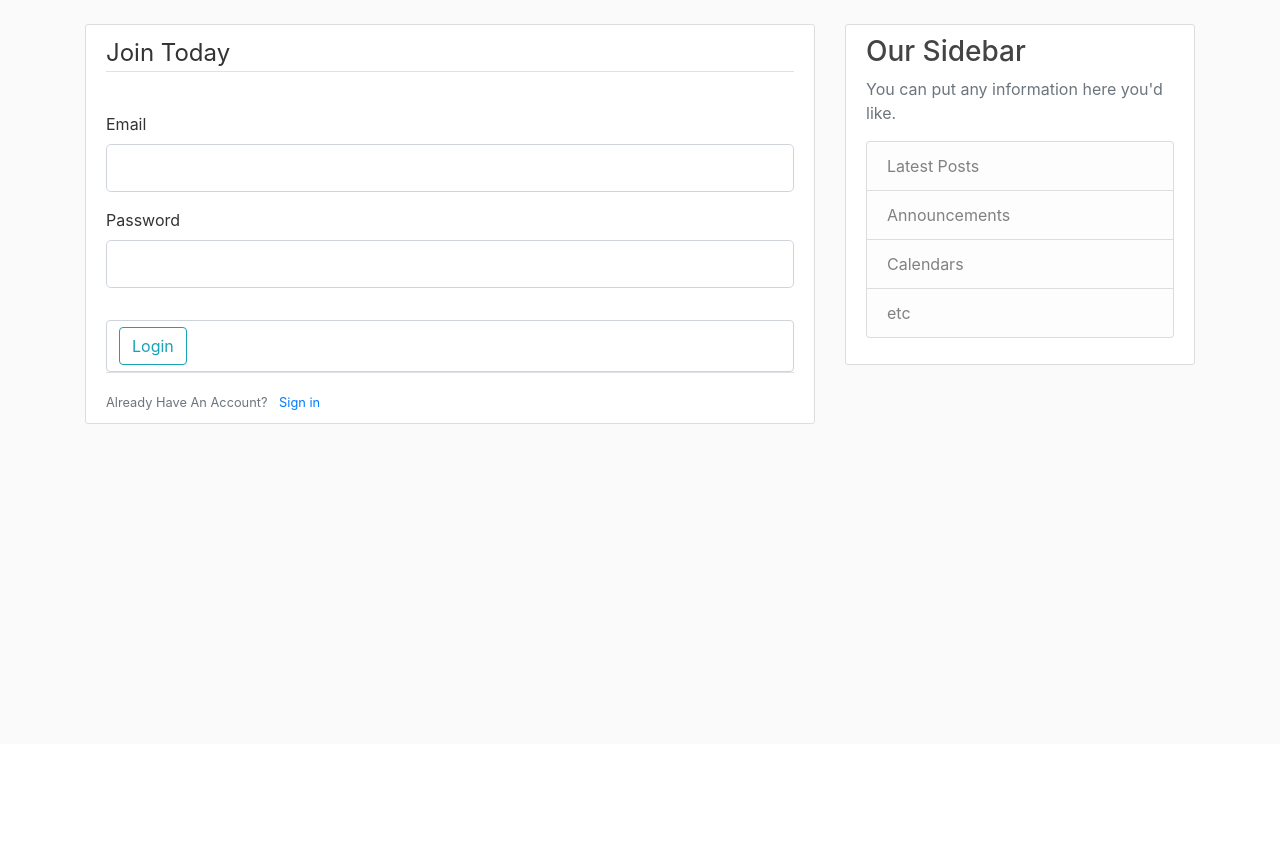
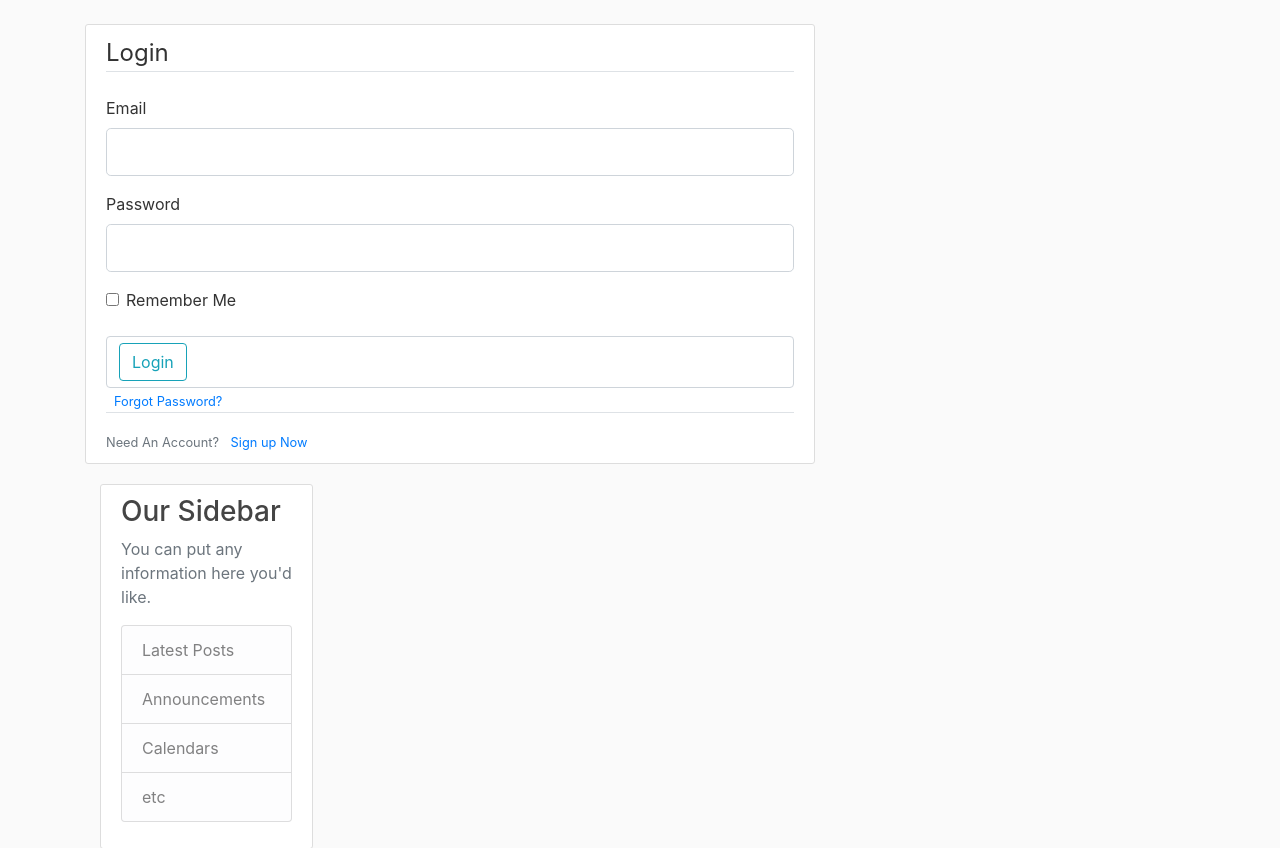
Before and after one commit to chowdharyniraj97/Blog, a Flask app: template templates/login.html in a window 1280 px wide. Shown: the part 56-904 px from the top of the page. Before the commit the page ends 480 px from the top, so only its background shows below. Run offline with Flask 2, Linux system fonts and the light colour scheme; the template is opened without the code that fills it: values that come from a table or form of the project are taken from there, others are empty; some libraries are stand-ins or nearby versions.

Commit message:
added login form

```diff
--- a/templates/login.html
+++ b/templates/login.html
@@ -3,20 +3,7 @@
   <form action="" method="POST">
     {{form.hidden_tag()}}
     <fieldset class="form-group">
-      <legend class="border-bottom mb-4">Join Today</legend>
-      <div class="form-group">
-        {{ form.username.label(class="form-control-label") }} {% if
-        form.username.errors %} {{ form.username(class="form-control
-        form-control-lg is-invalid") }}
-        <div class="invalid-feedback">
-          {% for error in form.username.errors %}
-          <span>{{ error }}</span>
-          {% endfor %}
-        </div>
-        {% else %} {{ form.username(class="form-control form-control-lg") }} {%
-        endif %}
-      </div>
-
+      <legend class="border-bottom mb-4">Login</legend>
       <div class="form-group">
         {{ form.email.label(class="form-control-label") }} {% if
         form.email.errors %} {{ form.email(class="form-control form-control-lg
@@ -43,30 +30,26 @@
         endif %}
       </div>
 
-      <div class="form-group">
-        {{ form.confirm_password.label(class="form-control-label") }} {% if
-        form.confirm_password.errors %} {{
-        form.confirm_password(class="form-control form-control-lg is-invalid")
-        }}
-        <div class="invalid-feedback">
-          {% for error in form.confirm_password.errors %}
-          <span>{{ error }}</span>
-          {% endfor %}
-        </div>
-        {% else %} {{ form.confirm_password(class="form-control
-        form-control-lg") }} {% endif %}
+      <div class="form-check">
+        {{form.remember(class="form-check-input")}}
+        {{form.remember.label(class="form-check-input-label")}}
       </div>
+
+
     </fieldset>
     <div class="form-control">
       {{form.submit(class='btn btn-outline-info')}}
     </div>
+    <small class="text-muted ml-2">
+      <a href="#">Forgot Password?</a>
+    </small>
+    <div class="border-top pt-3">
+      <small class="text-muted">
+        Need An Account?
+        <a href="{{url_for('register')}}" class="ml-2">Sign up Now</a>
+      </small>
+    </div>
   </form>
 
-  <div class="border-top pt-3">
-    <small class="text-muted">
-      Already Have An Account?
-      <a href="{{url_for('login')}}" class="ml-2">Sign in</a>
-    </small>
-  </div>
-</div>
-{% endblock content %}
+
+  {% endblock content %}
```
